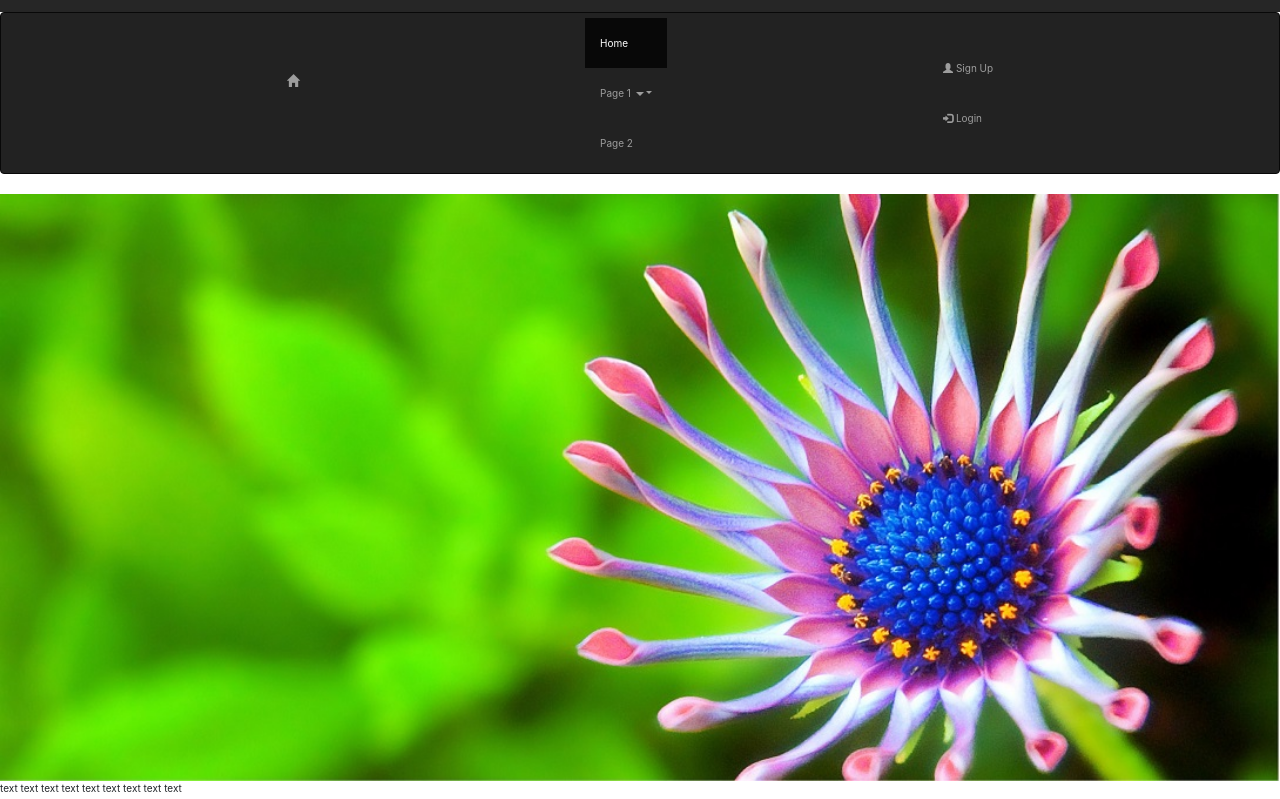
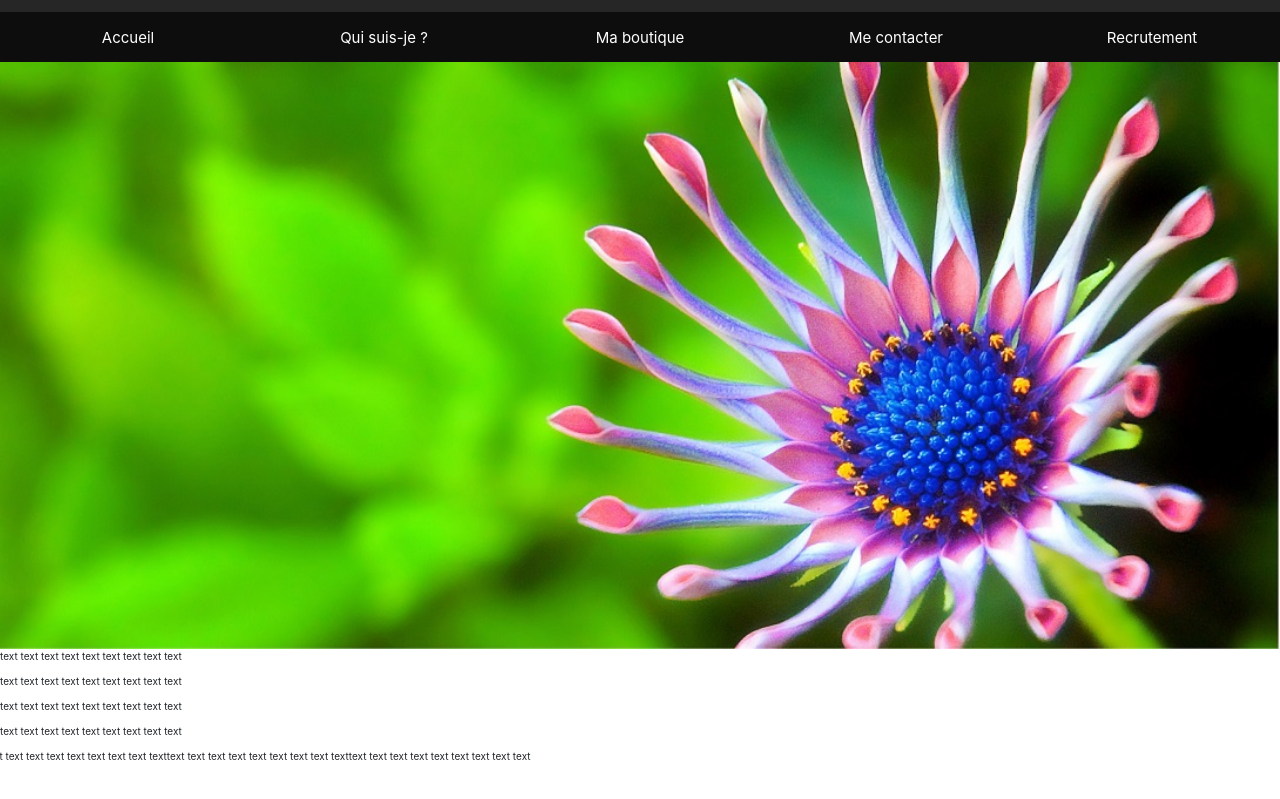
Before and after one commit to mrousseau/AliciaForever, a plain HTML site: page modelHtml/index.html in a window 1280 px wide. Shown: the part 88-887 px from the top of the page. After the commit the page ends 862 px from the top, so only its background shows below. Drawn offline with nearby package versions, Linux system fonts and the light colour scheme.

Commit message:
modification du menu

```diff
--- a/modelHtml/css/style.css
+++ b/modelHtml/css/style.css
@@ -16,6 +16,23 @@ header button
 {
 	margin : 30px 30px 0px ;
 	height : 40px;
-	font-size : 4em;
+	font-size : 15px;
 
 }
+.menuP
+{
+	background-color : #0d0d0d;
+	height : 50px;
+}
+.menuP a
+{
+	color :  #ffffff;
+	border-radius : 0;
+	font-size : 15px;
+	padding : 15px 0px 0px 0px;
+}
+.menuP a:hover
+{
+	color :  #000000;
+	background-color : #ffffff;
+}
--- a/modelHtml/index.html
+++ b/modelHtml/index.html
@@ -18,27 +18,12 @@
 				</div>
 		</header>
 
-		<nav class="navbar navbar-inverse">
-		  <div class="container-fluid">
-			<div class="navbar-header">
-			  <a class="navbar-brand glyphicon glyphicon-home" href="#"></a>
-			</div>
-			<ul class="nav navbar-nav">
-			  <li class="active"><a href="#">Home</a></li>
-			  <li class="dropdown"><a class="dropdown-toggle" data-toggle="dropdown" href="#">Page 1 <span class="caret"></span></a>
-				<ul class="dropdown-menu">
-				  <li><a href="#">Page 1-1</a></li>
-				  <li><a href="#">Page 1-2</a></li>
-				  <li><a href="#">Page 1-3</a></li>
-				</ul>
-			  </li>
-			  <li><a href="#">Page 2</a></li>
-			</ul>
-			<ul class="nav navbar-nav navbar-right">
-			  <li><a href="#"><span class="glyphicon glyphicon-user"></span> Sign Up</a></li>
-			  <li><a href="#"><span class="glyphicon glyphicon-log-in"></span> Login</a></li>
-			</ul>
-		  </div>
+		<nav class="menuP nav nav-pills nav-justified">
+		  <a class="nav-item nav-link" href="#">Accueil</a>
+		  <a class="nav-item nav-link" href="#">Qui suis-je ?</a>
+		  <a class="nav-item nav-link" href="#">Ma boutique</a>
+		  <a class="nav-item nav-link" href="#">Me contacter</a>
+		  <a class="nav-item nav-link" href="#">Recrutement</a>
 		</nav>
 
 		<div class="row imgA">
```
